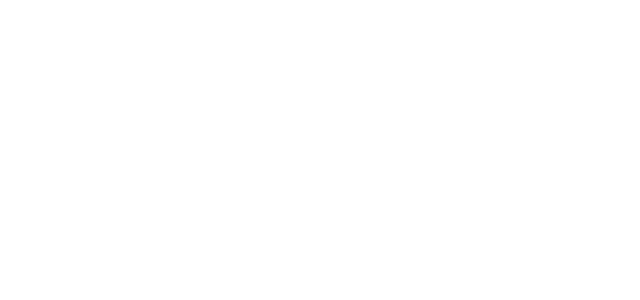
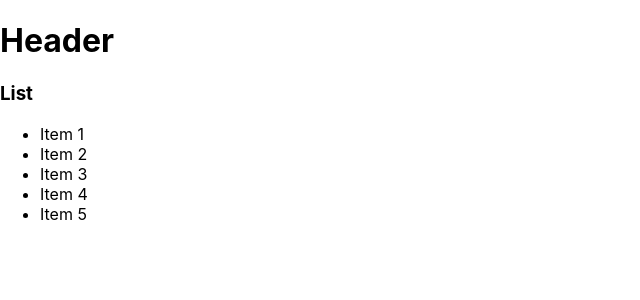
Before and after one commit to richmond00/react-testing-app, a React (Create React App) app: page / in a window 1280 px wide. Shown: the top 300 px of the page, without its empty margins (0-640 px from the left). Built offline with nearby package versions, Linux system fonts and the light colour scheme.

Commit message:
added components

```diff
--- a/src/App.tsx
+++ b/src/App.tsx
@@ -1,5 +1,13 @@
+import Header from "./components/Header";
+import List from "./components/List";
+
 function App() {
-  return <div className="App"></div>;
+  return (
+    <div className="App">
+      <Header />
+      <List />
+    </div>
+  );
 }
 
 export default App;
--- /dev/null
+++ b/src/components/Header.tsx
@@ -0,0 +1,10 @@
+import React from "react";
+const Header = () => {
+  return (
+    <div>
+      <h1>Header</h1>
+    </div>
+  );
+};
+
+export default Header;
--- /dev/null
+++ b/src/components/List.tsx
@@ -0,0 +1,17 @@
+import React from "react";
+
+const List = () => {
+  return (
+    <div>
+      <h3>List</h3>
+      <ul>
+        <li>Item 1</li>
+        <li>Item 2</li>
+        <li>Item 3</li>
+        <li>Item 4</li>
+        <li>Item 5</li>
+      </ul>
+    </div>
+  );
+};
+export default List;
```
